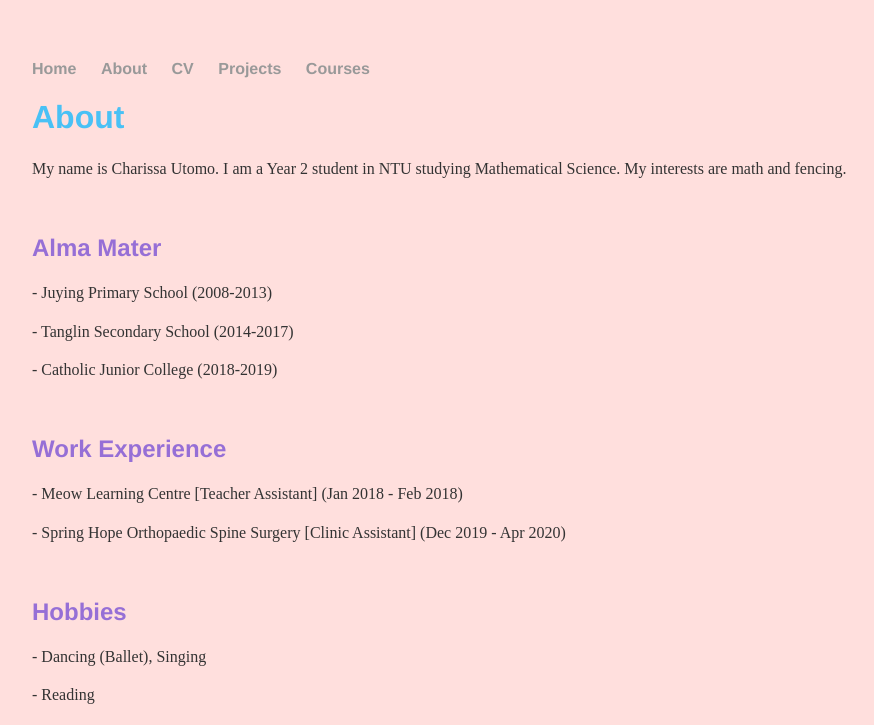
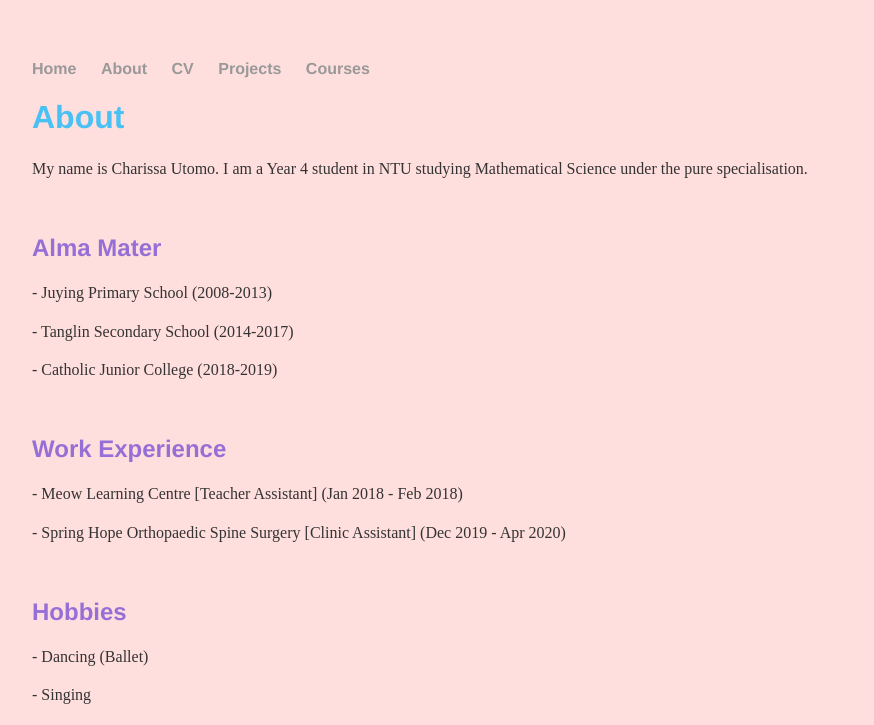
Before and after one commit to charutomo/charutomo.github.io, a Jekyll site: the page built from about/index.html, in a window 1280 px wide. Shown: the top 725 px of the page, without its empty margins (160-1034 px from the left). Built offline with Jekyll 4.4.1, drawn with Linux system fonts in a browser that asks for light colours; some of the changed lines change nothing that is shown.

Commit message:
Update index.html

```diff
--- a/about/index.html
+++ b/about/index.html
@@ -4,7 +4,7 @@ title: About Charissa
 ---
 <div class="about">
 <h1 style="color: #49c1f5;">About</h1>
-<p>My name is Charissa Utomo. I am a Year 2 student in NTU studying Mathematical Science. My interests are math and fencing. </p>
+<p>My name is Charissa Utomo. I am a Year 4 student in NTU studying Mathematical Science under the pure specialisation.</p>
  <br>
  <h2> Alma Mater</h2>
   <p> -  Juying Primary School    (2008-2013)</p>
@@ -18,8 +18,10 @@ title: About Charissa
   <br>
 
   <h2> Hobbies </h2>
-  <p> -  Dancing (Ballet), Singing </p>
+  <p> -  Dancing (Ballet) </p>
+  <p> -  Singing </p>
   <p> -  Reading </p>
   <p> -  Fencing </p>
+  <p> -  Taekwondo </p>
   <div class="separator" style="clear: both;"><a href="https://1.bp.blogspot.com/-5VbT8hwd0kc/X-newOwctQI/AAAAAAAAB_I/TRUyLmYSIWY4X2DBxvv9f9kSvu9-FdJuACPcBGAsYHg/s656/VID-20180704-WA0015_1.gif" style="display: block; padding: 1em 0; text-align: center; "><img alt="" border="0" width="600" data-original-height="368" data-original-width="656" src="https://1.bp.blogspot.com/-5VbT8hwd0kc/X-newOwctQI/AAAAAAAAB_I/TRUyLmYSIWY4X2DBxvv9f9kSvu9-FdJuACPcBGAsYHg/s600/VID-20180704-WA0015_1.gif"/></a></div>
 </div>
```
